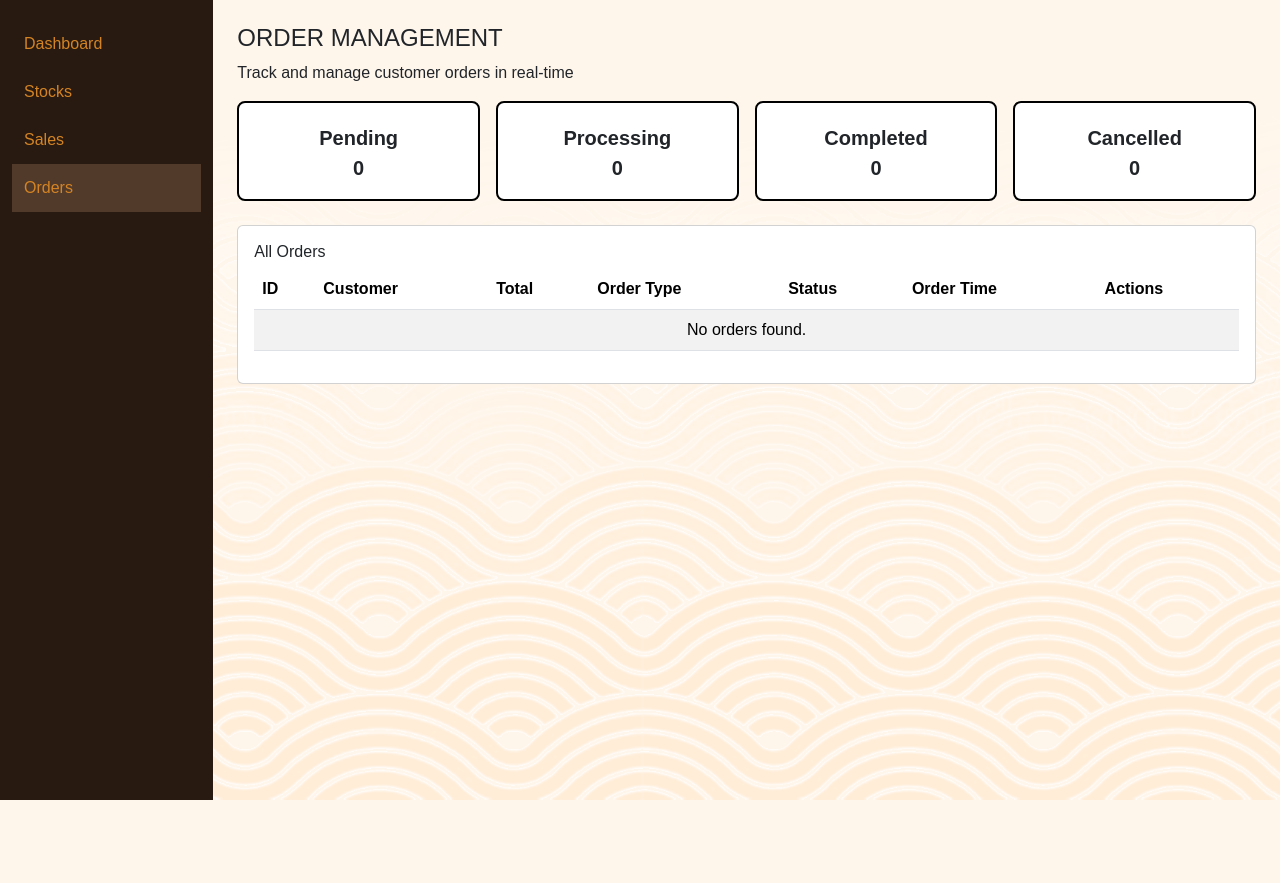
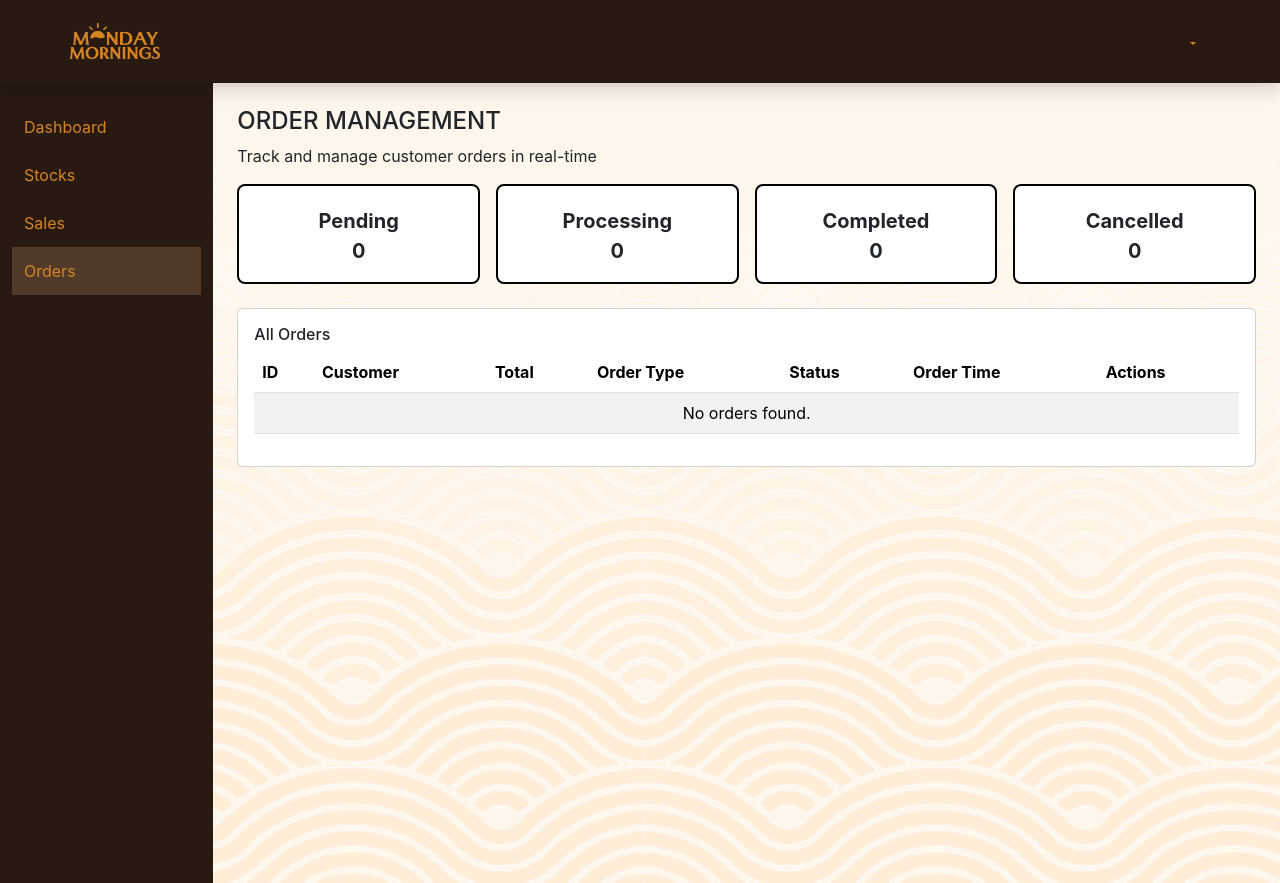
Before and after one commit to 404keith/coffeeshop-website, a PHP site: page /projects/views/layouts/admin_orders.php in a window 1280 px wide. Before the commit the page ends 800 px from the top, so only its background shows below. Run offline with PHP 8.4, Linux system fonts and the light colour scheme; data that the repository does not hold is empty; some libraries are stand-ins or nearby versions; some web fonts are replaced.

Commit message:
adminNavbarUpd

```diff
--- a/views/layouts/adminNav.php
+++ b/views/layouts/adminNav.php
@@ -1,53 +1,69 @@
-<link rel="stylesheet" href="<?= FILE_ROOT ?>/public/assets/css/bootstrap.min.css">
-<link rel="stylesheet" href="<?= FILE_ROOT ?>/public/assets/css/bootstrap-icons.min.css">
-<link rel="stylesheet" href="<?= FILE_ROOT ?>/public/assets/css/fonts.css">
+<?php
+require APP_ROOT . '/config/dbhandler.php';
+require_once APP_ROOT . '/helpers/header_dropdowns.php';
+include APP_ROOT . '/helpers/alerts.php';
 
+$uri = $_SERVER['REQUEST_URI'];
+?>
 
-<style>
-  body {
-    margin: 0;
-  }
+<!DOCTYPE html>
+<html lang="en">
 
-  .admin-navbar {
-    background: #fdf3e6;
-    display: flex;
-    align-items: center;
-    justify-content: space-between;
-    padding: 0 0 0 0;
-    min-height: 80px;
-    border-bottom: 1px solid #e5e0da;
-    margin: 0;
-    width: 100vw;
-    box-sizing: border-box;
-  }
+<head>
+  <meta charset="UTF-8" />
+  <meta name="viewport" content="width=device-width, initial-scale=1.0" />
+  <title><?= SITE_NAME ?></title>
 
-  .admin-navbar .logo {
-    height: 40px;
-    margin-left: 80px;
-  }
+  <!-- CSS -->
+  <link rel="stylesheet" href="<?= FILE_ROOT ?>/public/assets/css/bootstrap.min.css">
+  <link rel="stylesheet" href="<?= FILE_ROOT ?>/public/assets/css/bootstrap-icons.min.css">
+  <link rel="stylesheet" href="<?= FILE_ROOT ?>/public/assets/css/fonts.css">
+  <link rel="stylesheet" href="<?= FILE_ROOT ?>/public/assets/css/adminheader.css">
+  <link rel="icon" href="favicon.ico" type="image/x-icon">
+</head>
 
-  .admin-navbar .user-icon {
-    font-size: 2rem;
-    color: #d4842c;
-    cursor: pointer;
-    margin-right: 24px;
-  }
+<body>
+  <nav class="navbar navbar-expand-md navbar-color py-3 shadow">
+    <div class="container-fluid">
 
-  .admin-navbar a {
-    margin-right: 80px;
-  }
-</style>
+      <!-- ✅ Logo (moved from middle to left, always here for desktop & mobile) -->
+      <a class="navbar-brand fw-bold text-primary ms-5" href="/">
+        <img src="<?= FILE_ROOT ?>/public/assets/images/logo.png" alt="logo" class="logo">
+      </a>
 
+      <!-- ✅ Right side (Account icon only) -->
+      <ul class="navbar-nav ms-auto me-3 d-flex align-items-center text-color">
+        <li class="nav-item dropdown textRight">
+          <a class="nav-link dropdown-toggle d-flex align-items-center" href="#" id="accountDropdown" role="button"
+            data-bs-toggle="dropdown" aria-expanded="false">
+            <i class="bi bi-person icon fs-5"></i>
+          </a>
+          <ul class="dropdown-menu dropdown-menu-end" aria-labelledby="accountDropdown">
+            <i class="bi bi-person-circle dropdown-account-icon"></i>
+            <?php renderAccountMenu(FILE_ROOT); ?>
+          </ul>
+        </li>
+      </ul>
 
-<nav class="admin-navbar">
-  <div>
-    <a href="/"><img src="<?= FILE_ROOT ?>/public/assets/images/logo.png" alt="Monday Mornings" class="logo"></a>
+    </div>
+  </nav>
+
+  <!-- Alerts -->
+  <div class="cart-alerts sticky-alerts mt-3 w-50 mx-auto">
+    <?php
+    if ($uri == '/forgot') {
+      forgotPasswordAlert();
+    } else {
+      check_signup_errors();
+      check_login_errors();
+      resetPasswordAlert();
+      logoutAlert();
+    }
+    ?>
   </div>
-  <div>
-    <a class="nav-link dropdown-toggle" href="#" id="accountDropdown" role="" data-bs-toggle="dropdown"
-      aria-expanded="false">
-      <i class="bi bi-person icon"></i>
-    </a>
 
-  </div>
-</nav>
+  <!-- JS -->
+  <script src="<?= FILE_ROOT ?>/public/assets/js/bootstrap.bundle.min.js"></script>
+  <script src="<?= FILE_ROOT ?>/public/assets/js/mdb.min.js"></script>
+</body>
+</html>
--- a/views/layouts/admin_dashboard.php
+++ b/views/layouts/admin_dashboard.php
@@ -57,7 +57,7 @@ $low_stock_list = $data['low_stock_list'];
     background: #fff;
   }
 </style>
-
+<?php include APP_ROOT . '/views/layouts/adminNav.php'; ?>
 <div class="container-fluid">
   <div class="row">
 
--- a/views/layouts/admin_orders.php
+++ b/views/layouts/admin_orders.php
@@ -29,6 +29,7 @@ $counts = $controller->getStatusCounts();
     </style>
 </head>
 <body>
+    <?php include APP_ROOT . '/views/layouts/adminNav.php'; ?>
 <div class="container-fluid">
     <div class="row">
         <div class="col-2 sidebar">
--- a/views/layouts/admin_sales.php
+++ b/views/layouts/admin_sales.php
@@ -64,6 +64,7 @@ $categorySales = $data['categorySales'];
 </head>
 
 <body>
+  <?php include APP_ROOT . '/views/layouts/adminNav.php'; ?>
   <div class="container-fluid">
     <div class="row">
       <div class="col-2 sidebar">
--- a/views/layouts/admin_stocks.php
+++ b/views/layouts/admin_stocks.php
@@ -68,6 +68,7 @@ $stocks = $controller->getStocks();
 </head>
 
 <body>
+    <?php include APP_ROOT . '/views/layouts/adminNav.php'; ?>
     <div class="container-fluid">
         <div class="row">
 
```
Also changed, not shown: public/assets/css/adminheader.css (added), 1 other file.
